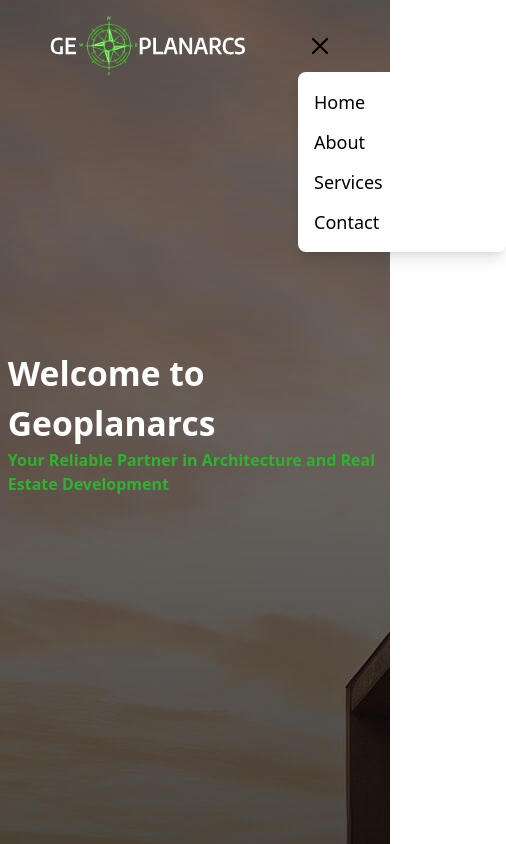
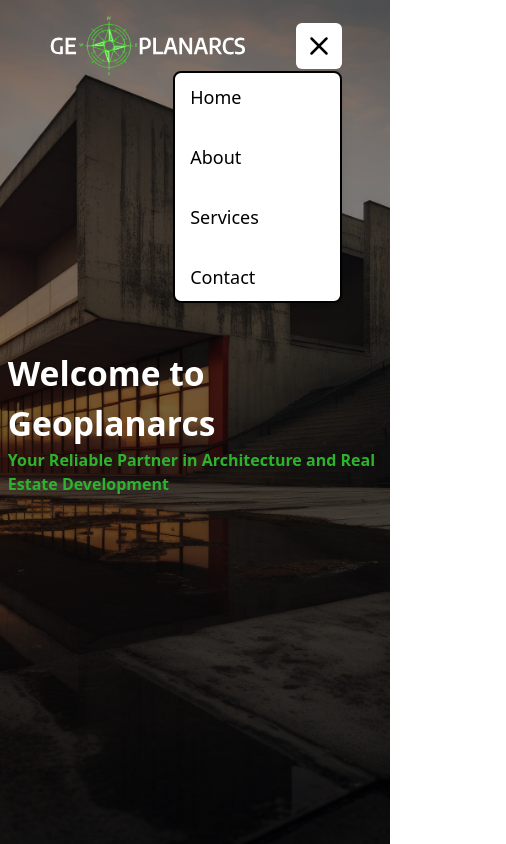
Before and after one commit to staff2277/Geoplanarcs, a React (Vite) app in the folder Geoplanarcs/: page / in a window 390 px wide. Both pictures are taken after a click on the button 320 px from the left and 45 px from the top of the page. Shown: the top 844 px of the page, 506 px wide, since content can reach past the window. Built offline with nearby package versions, Linux system fonts and the light colour scheme.

Commit message:
done with hamburger

```diff
--- a/Geoplanarcs/components/Hamburger.jsx
+++ b/Geoplanarcs/components/Hamburger.jsx
@@ -1,6 +1,7 @@
 import { useState, useRef, useEffect } from "react";
 import { motion, AnimatePresence } from "framer-motion";
 import { Menu, X } from "lucide-react"; // For icons
+import { Link } from "react-router-dom";
 
 const HamburgerMenu = () => {
   const [isOpen, setIsOpen] = useState(false);
@@ -22,9 +23,9 @@ const HamburgerMenu = () => {
       {/* Hamburger Button */}
       <button
         onClick={() => setIsOpen(!isOpen)}
-        className="z-50 p-2 rounded-md focus:outline-none"
+        className="z-50 bg-white p-2 rounded-md focus:outline-none"
       >
-        {isOpen ? <X size={28} /> : <Menu size={28} />}
+        {isOpen ? <X size={30} /> : <Menu size={30} />}
       </button>
 
       {/* Animated Menu */}
@@ -36,20 +37,20 @@ const HamburgerMenu = () => {
             animate={{ opacity: 1, x: 0 }}
             exit={{ opacity: 0, x: -50 }}
             transition={{ duration: 0.3, ease: "easeInOut" }}
-            className="absolute left-0 top-12 w-52 bg-white shadow-lg rounded-lg p-4 space-y-3"
+            className="absolute right-[0px] *:py-[10px] *:px-[15px] top-12 w-[20vh] border-2 bg-white shadow-lg rounded-lg  space-y-3"
           >
-            <a href="/" className="block text-lg hover:text-blue-600">
+            <Link to="/" className="block text-lg hover:text-green-500">
               Home
-            </a>
-            <a href="/about" className="block text-lg hover:text-blue-600">
+            </Link>
+            <Link to="/about" className="block text-lg hover:text-green-500">
               About
-            </a>
-            <a href="/services" className="block text-lg hover:text-blue-600">
+            </Link>
+            <Link to="/services" className="block text-lg hover:text-green-500">
               Services
-            </a>
-            <a href="/contact" className="block text-lg hover:text-blue-600">
+            </Link>
+            <Link to="/contact" className="block text-lg hover:text-green-500">
               Contact
-            </a>
+            </Link>
           </motion.div>
         )}
       </AnimatePresence>
--- a/Geoplanarcs/components/Navbar.jsx
+++ b/Geoplanarcs/components/Navbar.jsx
@@ -39,7 +39,9 @@ const Navbar = () => {
           <Link to="/contact">Contact</Link>
         </li>
       </ul>
-      <HamburgerMenu />
+      <span className="md:hidden">
+        <HamburgerMenu />
+      </span>
     </nav>
   );
 };
--- a/Geoplanarcs/package.json
+++ b/Geoplanarcs/package.json
@@ -13,6 +13,7 @@
     "@tailwindcss/vite": "^4.0.3",
     "clsx": "^2.1.1",
     "framer-motion": "^12.4.1",
+    "lucide-react": "^0.475.0",
     "react": "^18.3.1",
     "react-dom": "^18.3.1",
     "react-router-dom": "^7.1.5",
--- a/Geoplanarcs/pages/Home.jsx
+++ b/Geoplanarcs/pages/Home.jsx
@@ -5,14 +5,13 @@ import Footer from "../components/Footer.jsx";
 
 const Home = () => {
   return (
-    <div className="h-[100vh]">
+    <div className="h-[100vh] ">
       <div
         style={{
           backgroundImage:
             "linear-gradient(to bottom, rgba(0, 0, 0, 0.4), rgba(0, 0, 0, 0.7)), url(/bg7.jpg)",
-          backgroundRepeat: "no-repeat",
         }}
-        className="h-full flex items-center lg:pl-[10%] sm:pl-[5%] max-sm:pl-[2%] "
+        className="h-full max-md:bg-center bg-cover  md:bg-no-repeat flex items-center lg:pl-[10%] sm:pl-[5%] max-sm:pl-[2%] "
       >
         <div className="text-white font-semibold">
           <h1 className="xl:text-[4.5rem] lg:text-[4rem] sm:text-[3rem] max-sm:text-[2.1rem]">
```
Also changed, not shown: 1 other file (tests, documents, lock files or other folders).
